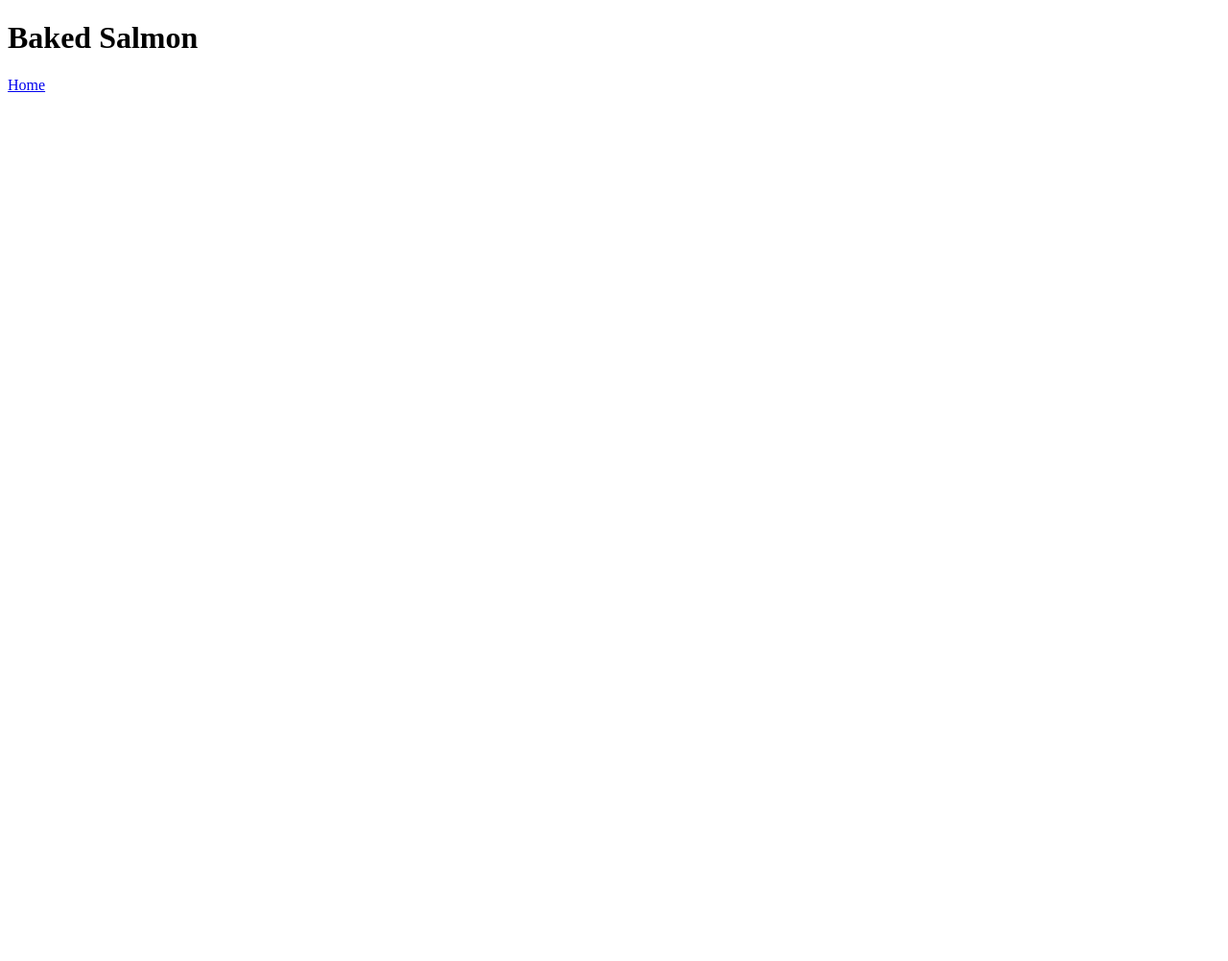
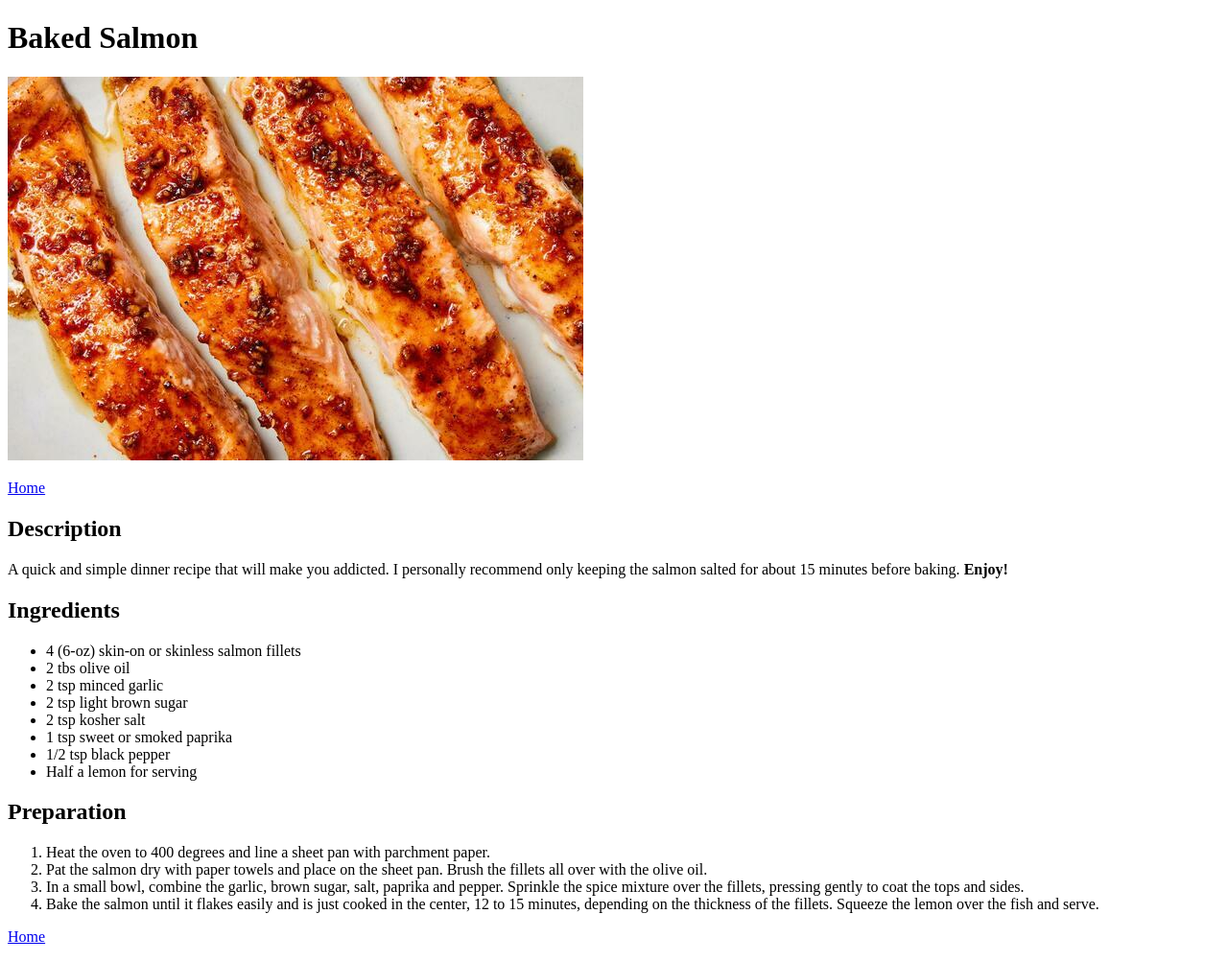
Before and after one commit to Julian-Bazo/odin-recipes, a plain HTML site: page recipes/salmon.html in a window 1280 px wide. Shown: the whole page at 96% size. Before the commit the page ends 800 px from the top, so only its background shows below. Drawn offline with Linux system fonts and the light colour scheme.

Commit message:
Add info for salmon.html
An unordered list of ingredients as well as an ordered list of steps was added to salmon.html.

Images were set into place for both subdomains.

Altered home button placements on both subdomains.

```diff
--- a/recipes/salmon.html
+++ b/recipes/salmon.html
@@ -11,6 +11,39 @@
 
 <body>
     <h1>Baked Salmon</h1>
+
+    <img src="../imgs/salmon.jpg" alt="A completed serving of baked salmon">
+
+    <p><a href="../index.html">Home</a></p>
+
+    <h2>Description</h2>
+
+    <p>A quick and simple dinner recipe that will make you addicted.
+        I personally recommend only keeping the salmon salted for about 15 minutes before baking. <strong>Enjoy!</strong>
+    </p>
+
+    <h2>Ingredients</h2>
+
+    <ul>
+        <li>4 (6-oz) skin-on or skinless salmon fillets</li>
+        <li>2 tbs olive oil</li>
+        <li>2 tsp minced garlic</li>
+        <li>2 tsp light brown sugar</li>
+        <li>2 tsp kosher salt</li>
+        <li>1 tsp sweet or smoked paprika</li>
+        <li>1/2 tsp black pepper</li>
+        <li>Half a lemon for serving</li>
+    </ul>
+
+    <h2>Preparation</h2>
+
+    <ol>
+        <li>Heat the oven to 400 degrees and line a sheet pan with parchment paper.</li>
+        <li>Pat the salmon dry with paper towels and place on the sheet pan. Brush the fillets all over with the olive oil.</li>
+        <li>In a small bowl, combine the garlic, brown sugar, salt, paprika and pepper. Sprinkle the spice mixture over the fillets, pressing gently to coat the tops and sides.</li>
+        <li>Bake the salmon until it flakes easily and is just cooked in the center, 12 to 15 minutes, depending on the thickness of the fillets. Squeeze the lemon over the fish and serve.</li>
+    </ol>
+
     <p><a href="../index.html">Home</a></p>
 
 </body>
```
Also changed, not shown: recipes/mushroom-soup.html (+6 -1 lines).
